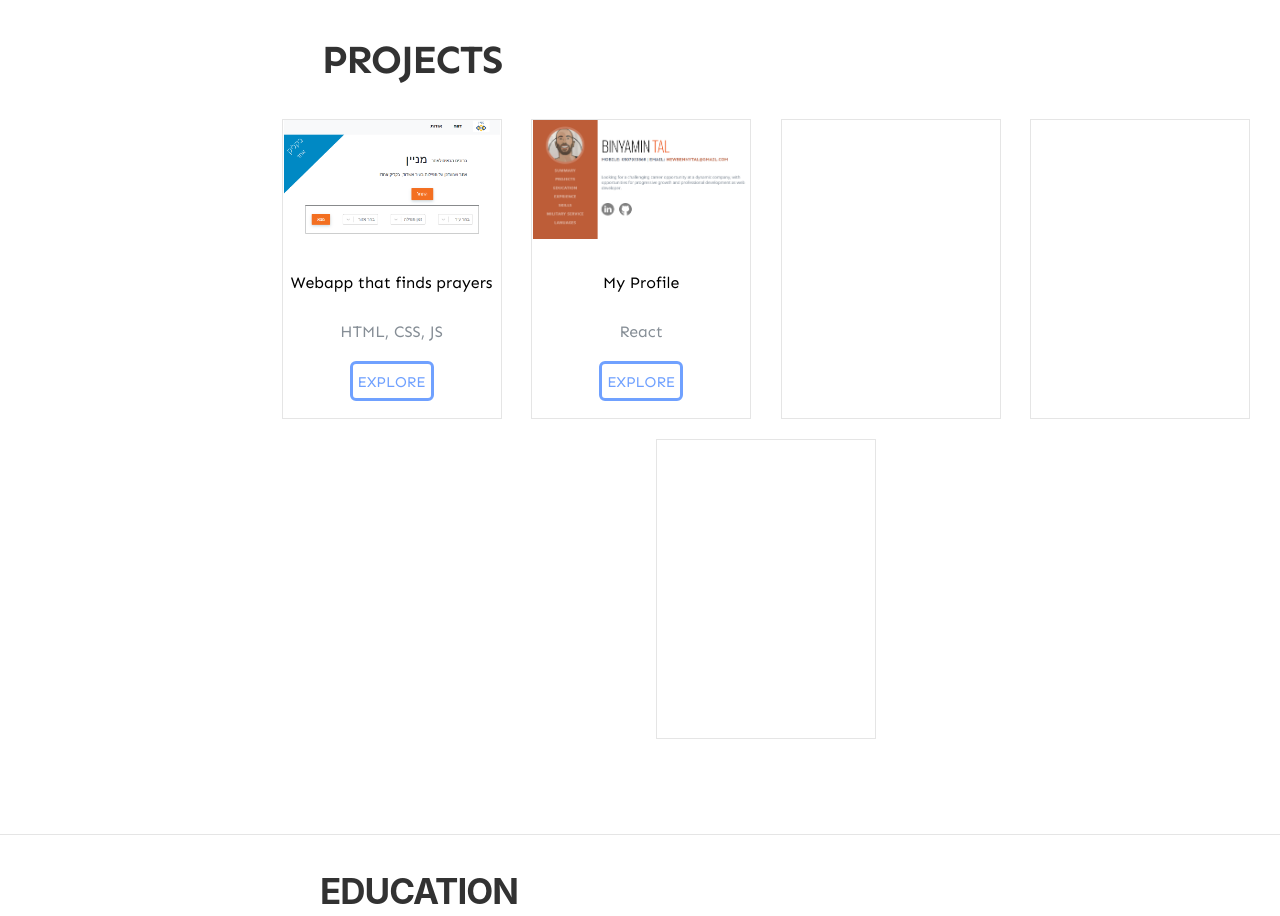
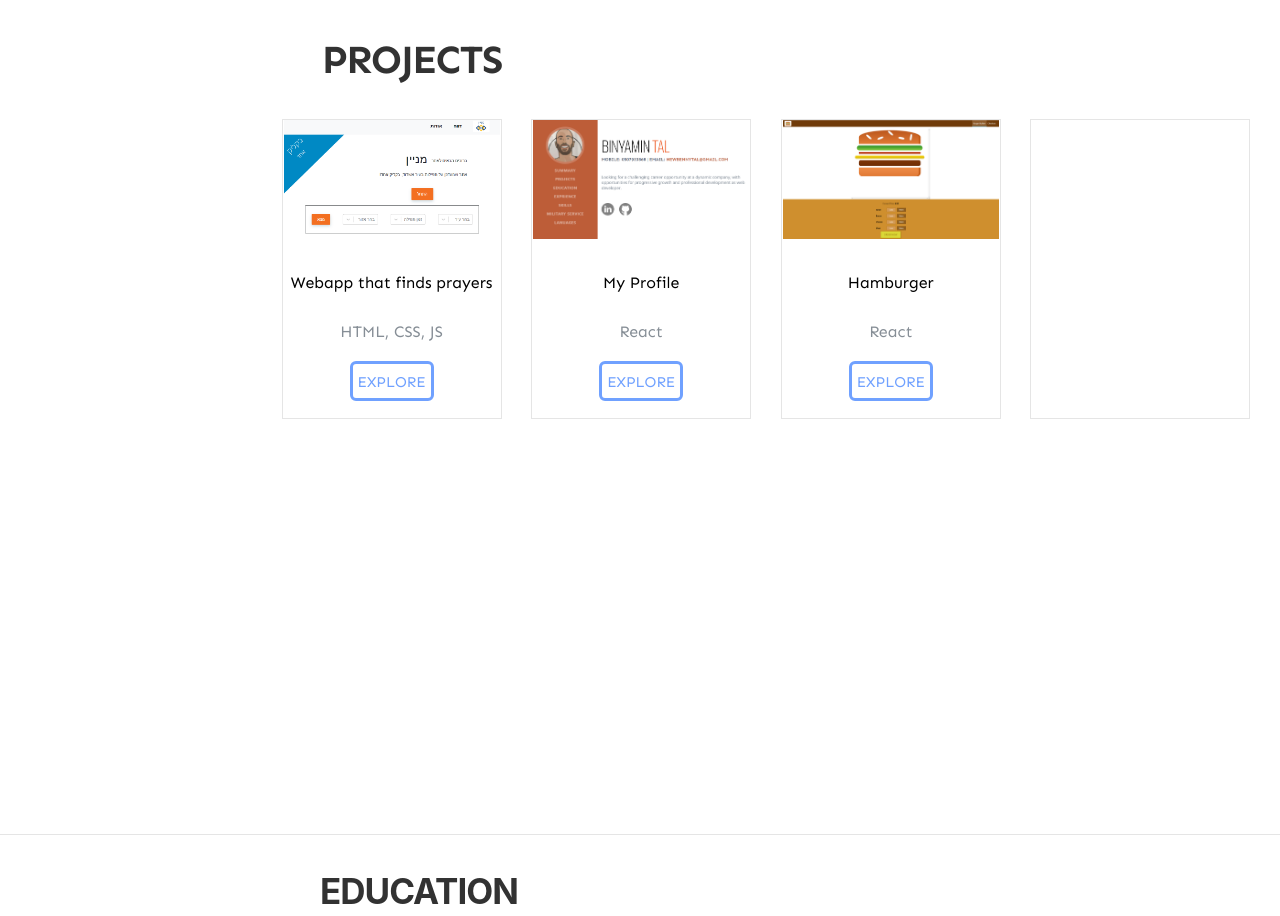
Before and after one commit to Benjamn89/profile-react, a React (Create React App) app: page / in a window 1280 px wide. Shown: the part 800-1716 px from the top of the page. Built offline with nearby package versions, Linux system fonts and the light colour scheme.

Commit message:
add my third project

```diff
--- a/src/Components/PROJECTS-S/PROJECT-BOX/project-box-property.js
+++ b/src/Components/PROJECTS-S/PROJECT-BOX/project-box-property.js
@@ -1,5 +1,6 @@
 import MinyanImg from "../../../media/Minyan-project.PNG";
 import ProfileImg from "../../../media/Profile-project.PNG";
+import HamburgerImg from "../../../media/Hamburger.PNG";
 
 console.log("ProjectBoxProperty - is operated");
 
@@ -21,7 +22,16 @@ var ProjectsBoxProperty = [
       img: ProfileImg,
       alt: "profile"
     }
+  },
+  {
+    objects: {
+      projectSum: "Hamburger",
+      usedSkills: "React",
+      linkTo: "https://hamburger-binyamin.netlify.com/",
+      img: HamburgerImg,
+      alt: "Hamburger"
+    }
   }
 ];
 
-export { MinyanImg, ProfileImg, ProjectsBoxProperty };
+export { HamburgerImg, MinyanImg, ProfileImg, ProjectsBoxProperty };
--- a/src/Components/PROJECTS-S/container.js
+++ b/src/Components/PROJECTS-S/container.js
@@ -38,8 +38,6 @@ class ProjectS extends Component {
               );
             })}
             <ProjectBox />
-            <ProjectBox />
-            <ProjectBox />
           </div>
         </div>
       </section>
```
Also changed, not shown: src/media/Hamburger.PNG (added).
